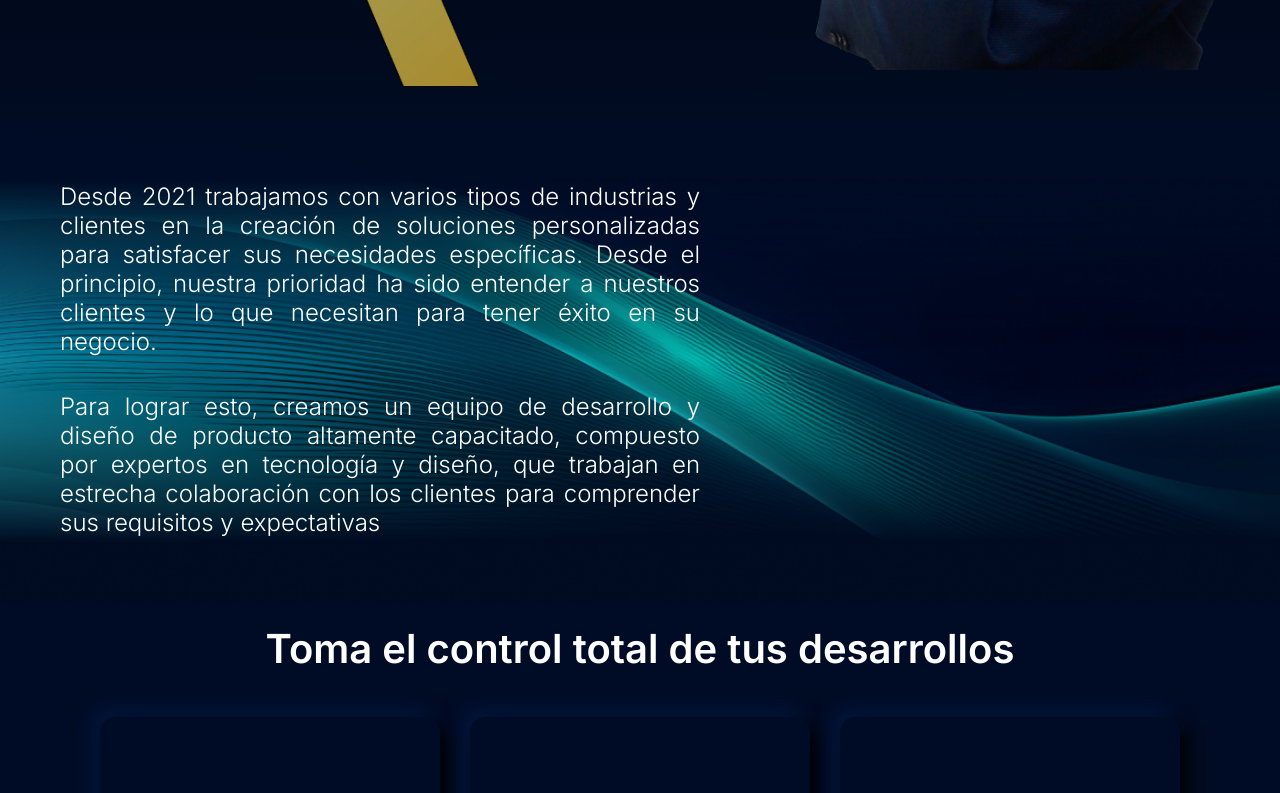
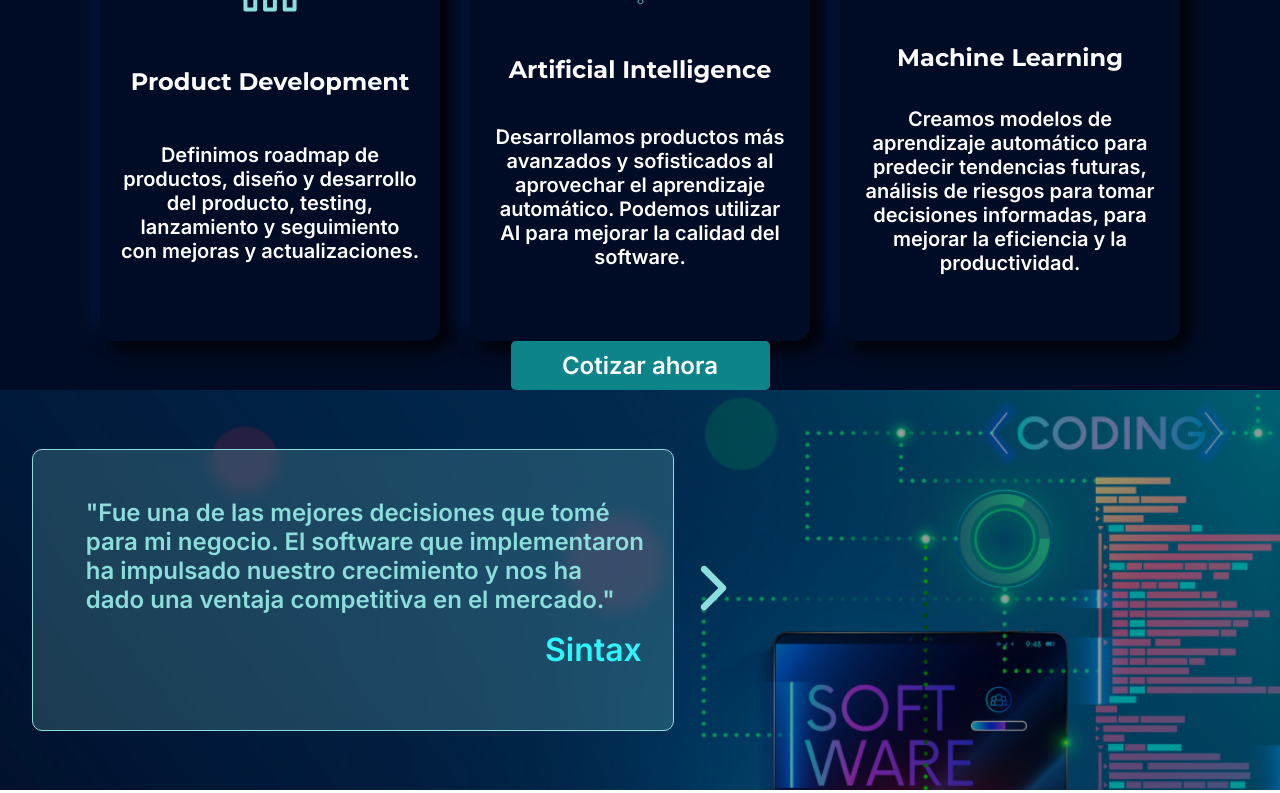
Before and after one commit to Pixabyte-Corporation/albbus-website, a Next.js app: page /trabajo in a window 1280 px wide. Shown: the part 1540-2333 px from the top of the page. Built offline with nearby package versions, Linux system fonts and the light colour scheme.

Commit message:
primer modificacion responsiva cards y testimonios

```diff
--- a/src/components/cardsWork/Cards.module.scss
+++ b/src/components/cardsWork/Cards.module.scss
@@ -40,3 +40,14 @@
     color: white;
     text-align: center;
 }
+
+@media screen and (max-width: 1024px) {
+  .cardsContainer {
+    grid-template-columns: 1fr 1fr ;
+  }
+}
+@media screen and (max-width: 728px) {
+  .cardsContainer {
+    grid-template-columns: 1fr;
+  }
+}
--- a/src/components/cardsWork/CardsWork.module.scss
+++ b/src/components/cardsWork/CardsWork.module.scss
@@ -1,6 +1,5 @@
 .container {
   width: 100%;
-  height: 150vh;
 
   display: flex;
   flex-direction: column;
@@ -32,3 +31,9 @@
 
   background: #0c8489;
 }
+@media screen and (max-width: 1024px) {
+  .btnQuote{
+    margin-top: 1em;
+    margin-bottom: 1em;
+  }
+}
--- a/src/components/cardtestimonial/cardtest.module.scss
+++ b/src/components/cardtestimonial/cardtest.module.scss
@@ -1,49 +1,36 @@
-.conteinercardtest {
-  width: 697px;
-  height: 248px;
-  flex-shrink: 0;
-}
-
-.cardtest {
-  width: 697px;
-  height: 248px;
-  flex-shrink: 0;
+.cardtest{
   border-radius: 10px;
   border: 1px solid #8cdedc;
   background: rgba(140, 222, 220, 0.2);
   backdrop-filter: blur(7.5px);
-  position: absolute;
-  top: 16%;
-  left: 4%;
+  width: 50%;
+  margin-left: 2em;
+  height: 70%;
 }
 
-.textsintax {
+.textsintax{
   display: flex;
-  width: 565px;
   flex-direction: column;
-  flex-shrink: 0;
-  margin-top: 40px;
-  margin-left: 40px;
+  margin-top: 2em;
+  margin-left: 2.2em;
   color: #8cdedc;
-  font-size: 24px;
+  font-size: 1.5em;
   font-family: Inter;
   font-style: normal;
   font-weight: 700;
   line-height: normal;
 }
-
-.subsintax {
+.subsintax{
   color: #2df6fe;
-  font-size: 32px;
+  font-size: 2em;
   font-family: Inter;
   font-style: normal;
   font-weight: 700;
   line-height: normal;
-  margin-top: 2%;
+  margin-top: .5em;
   margin-left: 80%;
 }
-
-.rightline {
+.rightline{
   position: absolute;
   width: 80px;
   height: 80px;
@@ -62,3 +49,35 @@
   background-image: url("../../assets/icons/right-line.svg");
   z-index: 2;
 }
+
+@media screen and (max-width: 1250px) {
+  .textsintax{
+    font-size: 1.1em;
+  }
+  .subsintax{
+    font-size: 1.5em;
+  }
+}
+
+@media screen and (max-width: 1024px) {
+  .rightline{
+    display: none;
+  }
+  .textsintax{
+    margin-top: 1.5em;
+    margin-left: 1em;
+  }
+  .subsintax{
+    margin-top: 0;
+  }
+}
+@media screen and (max-width: 768px) {
+  .textsintax{
+    font-size: 1em;
+    margin-top: 1.5em;
+    margin-left: 1em;
+  }
+  .subsintax{
+    margin-top: 0;
+  }
+}
--- a/src/components/cardtestimonial/index.jsx
+++ b/src/components/cardtestimonial/index.jsx
@@ -3,8 +3,7 @@ import style from "./cardtest.module.scss";
 export default function Cardtestimonial()
 {
   return (
-    <section className={style.containercardtest}>
-      <div className={style.cardtest}>
+      <section className={style.cardtest}>
         <p className={style.textsintax}>
           &quot;Fue una de las mejores decisiones que tomé <br></br>
           para mi negocio. El software que implementaron <br></br>
@@ -15,7 +14,6 @@ export default function Cardtestimonial()
         <span>
       <button className={style.rightline}></button>
       </span>
-      </div>
-    </section>
+      </section>
   );
 }
--- a/src/components/testimonials/Testimonial.module.scss
+++ b/src/components/testimonials/Testimonial.module.scss
@@ -1,11 +1,16 @@
 .containertest {
-    width: 1512px;
-    height: 365px;
-    flex-shrink: 0;
-
-    position: relative;
+    width: 100%;
+    height: 50vh;
     background-image: url(../../assets/img/testimonialbck.png);
     background-repeat: no-repeat;
     background-size: cover;
+    display: flex;
+    justify-content: start;
+    align-items: center;
+}
 
-}
+@media screen and (max-width: 1024px) {
+    .containertest{
+        justify-content: center;
+    }
+  }
--- a/src/pages/trabajo/index.jsx
+++ b/src/pages/trabajo/index.jsx
@@ -11,7 +11,7 @@ export default function Trabajo() {
         <Navbar />
         <main>
           <OurWork/>
-          <AlbbusDescription/>
+          {/* <AlbbusDescription/> */}
           <CardsWork />
           <Testimonials />
         </main>
```
